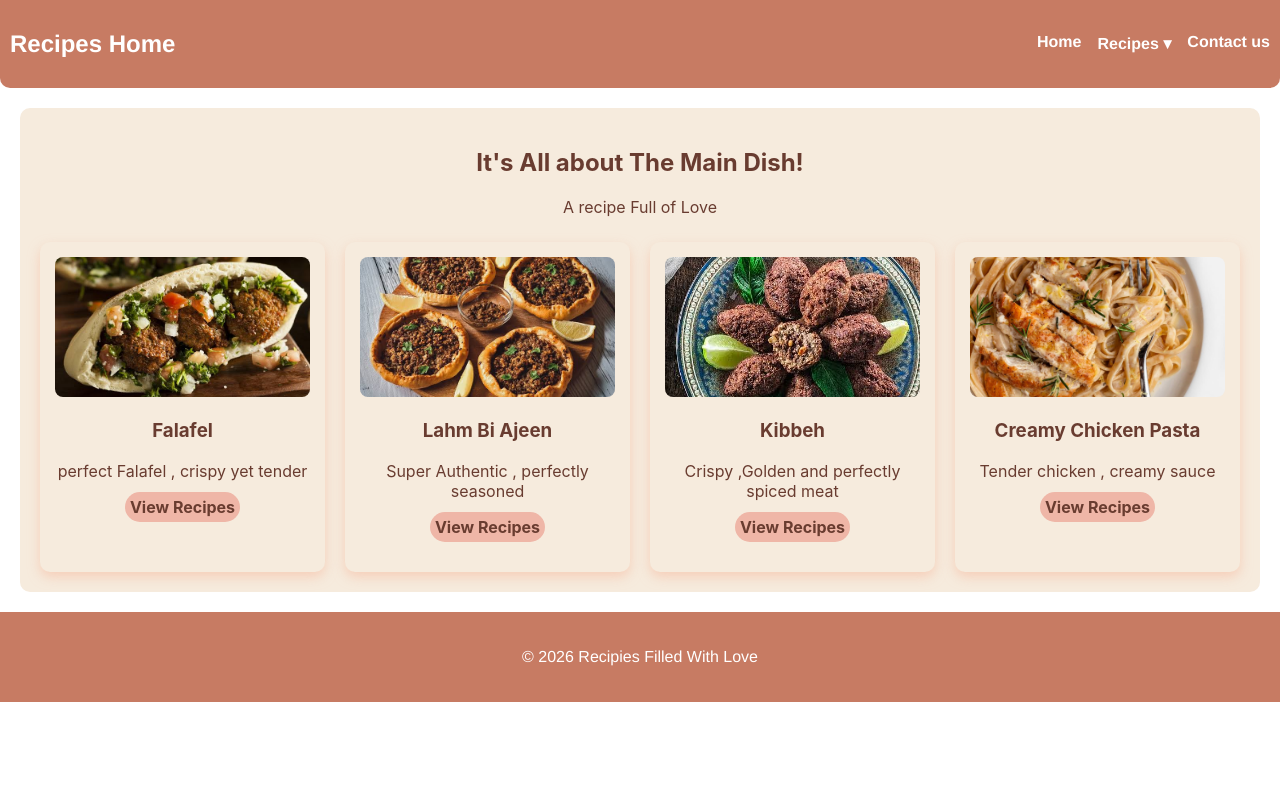
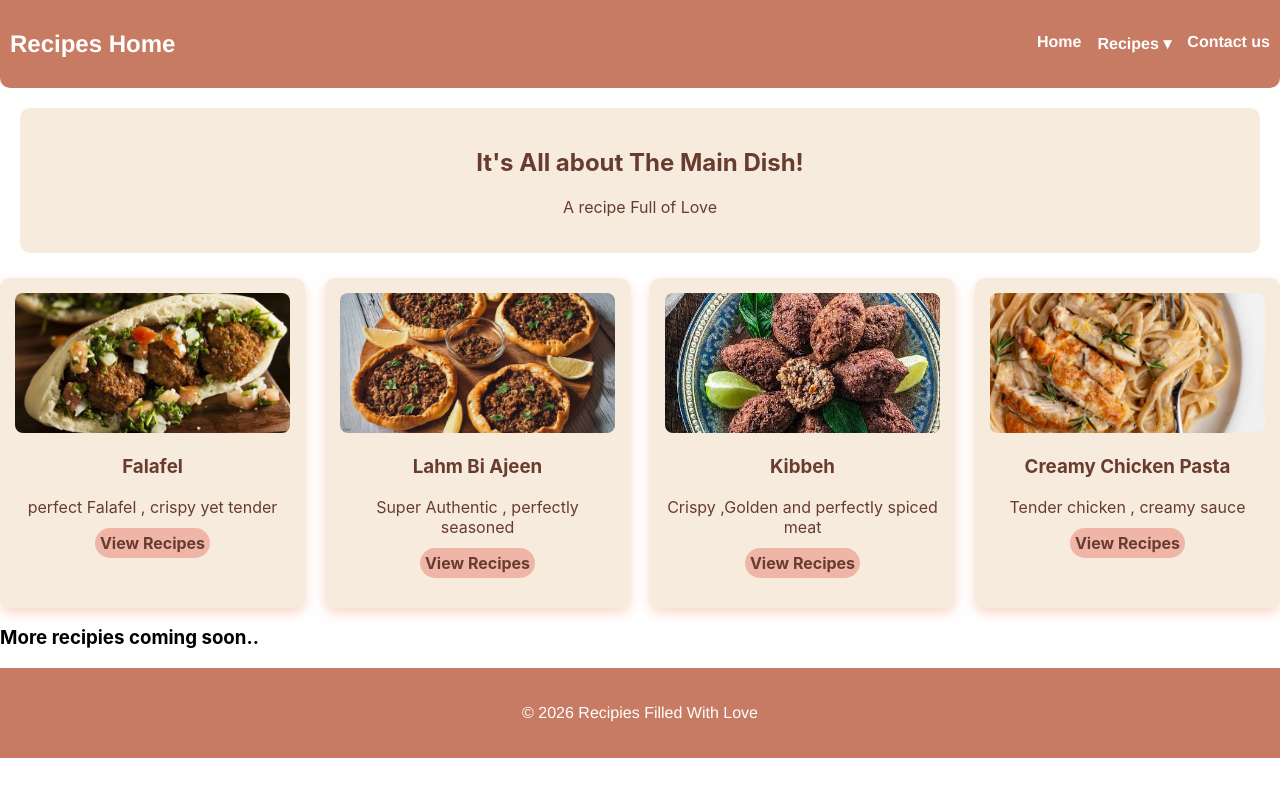
Before and after one commit to fatima6120/Recipie_Home, a React (Create React App) app: page /MainDishes in a window 1280 px wide. Shown: the top 796 px of the page. Built offline with nearby package versions, Linux system fonts and the light colour scheme.

Commit message:
editing the layout of the main dishes page

```diff
--- a/src/pages/MainDishes.js
+++ b/src/pages/MainDishes.js
@@ -30,9 +30,11 @@ const MainDishes = () => {
     },
   ];
   return (
-    <div className="MainWlcm">
-      <h2> It's All about The Main Dish!</h2>
-      <p>A recipe Full of Love</p>
+    <>
+      <div className="MainWlcm">
+        <h2> It's All about The Main Dish!</h2>
+        <p>A recipe Full of Love</p>
+      </div>
       <div className="categories-cards">
         {cardData.map((data, index) => (
           <Card
@@ -43,7 +45,10 @@ const MainDishes = () => {
           ></Card>
         ))}
       </div>
-    </div>
+      <div className="soon">
+        <h3>More recipies coming soon..</h3>
+      </div>
+    </>
   );
 };
 
```
